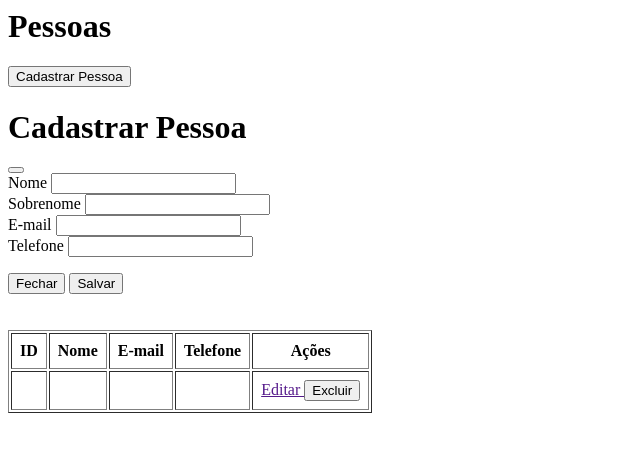
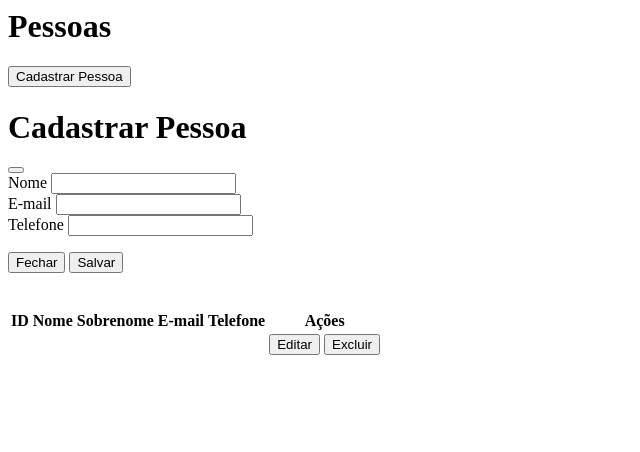
Before and after one commit to nycolas-lima/infoserv_php, a PHP site: the page made by src/views/pessoa/listar.php in a window 1280 px wide. Shown: the top 452 px of the page, without its empty margins (0-640 px from the left). Run offline with PHP 8.4, Linux system fonts and the light colour scheme; the template is opened without the code that fills it: most values are stand-ins (such as "Sample title", 1, 10 or a date in 2020); data that the repository does not hold is empty.

Commit message:
update front

```diff
--- a/src/views/pessoa/listar.php
+++ b/src/views/pessoa/listar.php
@@ -5,44 +5,40 @@
 <div class="card">
   <div class="card-body">
 
+    <!-- Button trigger modal -->
     <button type="button" class="btn btn-primary" data-bs-toggle="modal" data-bs-target="#modalPessoa">
     Cadastrar Pessoa
     </button>
 
+    <!-- Modal -->
     <div class="modal fade" id="modalPessoa" tabindex="-1" aria-labelledby="exampleModalLabel" aria-hidden="true">
     <div class="modal-dialog">
         <div class="modal-content">
         <div class="modal-header">
-                <h1 class="modal-title fs-5" id="exampleModalLabel">Cadastrar Pessoa</h1>
+            <h1 class="titulo-modal-pessoa modal-title fs-5" id="exampleModalLabel">Cadastrar Pessoa</h1>
             <button type="button" class="btn-close" data-bs-dismiss="modal" aria-label="Close"></button>
         </div>
-            <div class="modal-body">
-                <form method="POST">
-
+        <div class="modal-body" class="col-auto">
+            <form class="form-control form-control-lg" method="POST">
                 <div>
                     <label for="nome">Nome</label>
-                    <input class="form-control" type="" name="" value="">
-                </div>
-
-                <div>
-                    <label for="sobrenome">Sobrenome</label>
-                    <input class="form-control" type="" name="" value="">
+                    <input class="form-control" type="text" id="nome" name="nome" value="">
                 </div>
 
                 <div>
                     <label for="email">E-mail</label>
-                    <input class="form-control" type="" name="" value="">
+                    <input class="form-control" type="text" id="email" name="email" value="">
                 </div>
 
                 <div>
                     <label for="telefone">Telefone</label>
-                    <input class="form-control" type="" name="" value="">
+                    <input class="form-control" type="text" id="telefone" name="telefone" value="">
                 </div>
-
+            </form>
         </div>
         <div class="modal-footer">
             <button type="button" class="btn btn-secondary" data-bs-dismiss="modal">Fechar</button>
-                <button type="button" class="btn btn-primary" >Salvar</button>
+            <button type="button" class="btn btn-primary">Salvar</button>
         </div>
         </div>
     </div>
@@ -53,10 +49,11 @@
     <?php if (empty($dados)): ?>
         <p>Nenhuma pessoa encontrada.</p>
     <?php else: ?>
-            <table class="form-control table table-dark" border="1" cellpadding="8">
+        <table class="table table-striped table-light table-hover rounded-3 overflow-hidden w-auto">
             <tr>
                 <th>ID</th>
                 <th>Nome</th>
+                <th>Sobrenome</th>
                 <th>E-mail</th>
                 <th>Telefone</th>
                 <th>Ações</th>
@@ -66,30 +63,16 @@
                 <tr>
                     <td><?= escapar($pessoa->getId()) ?></td>
                     <td><?= escapar($pessoa->getNome()) ?></td>
+                    <td><?= escapar($pessoa->getSobrenome()) ?></td>
                     <td><?= escapar($pessoa->getEmail()) ?></td>
                     <td><?= escapar($pessoa->getTelefone()) ?></td>
                     <td>
-                            <a href="<?= url("/pessoas/{$pessoa->getId()}/editar") ?>">
-                                Editar
-                            </a>
-
-                            <form
-                                method="POST"
-                                action="<?= url("/pessoas/{$pessoa->getId()}/deletar") ?>"
-                                style="display:inline"
-                            >
-                                <!--<button type="submit">Excluir</button>-->
-
-                                <button type="button" class="btn btn-primary" data-bs-toggle="modal" data-bs-target="#exampleModal">
-                                    Excluir
-                                </button>
-
-                            </form>
+                    <button type="button" class="btn btn-warning">Editar</button>
+                    <button type="button" class="btn btn-danger">Excluir</button>
                     </td>
                 </tr>
             <?php endforeach; ?>
         </table>
     <?php endif; ?>
-
   </div>
 </div>
--- a/src/views/principal.php
+++ b/src/views/principal.php
@@ -37,12 +37,11 @@
             </li>
             <li class="nav-item dropdown">
             <a class="nav-link dropdown-toggle" href="#" role="button" data-bs-toggle="dropdown" aria-expanded="false">
-                Dropdown
+                Relatórios
             </a>
             <ul class="dropdown-menu">
                 <li><a class="dropdown-item" href="#">Pessoas</a></li>
                 <li><a class="dropdown-item" href="#">Funcionários</a></li>
-                <li><hr class="dropdown-divider"></li>
                 <li><a class="dropdown-item" href="#">Usuários</a></li>
             </ul>
             </li>
```
Lines whose indentation alone changed are shown as unchanged.
